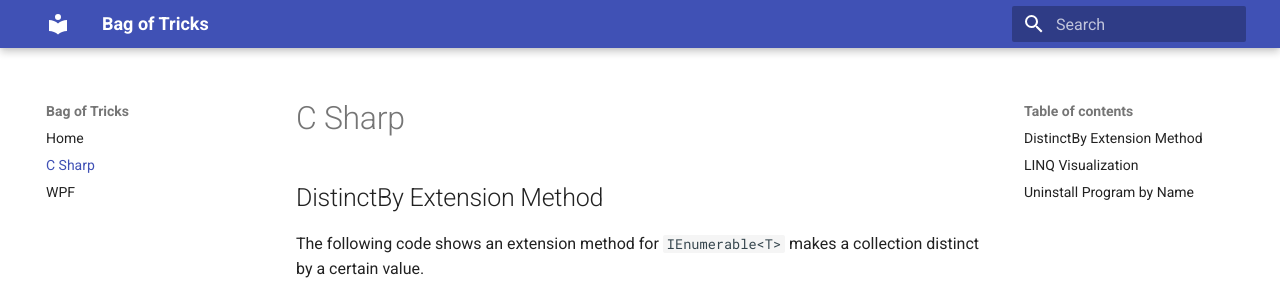
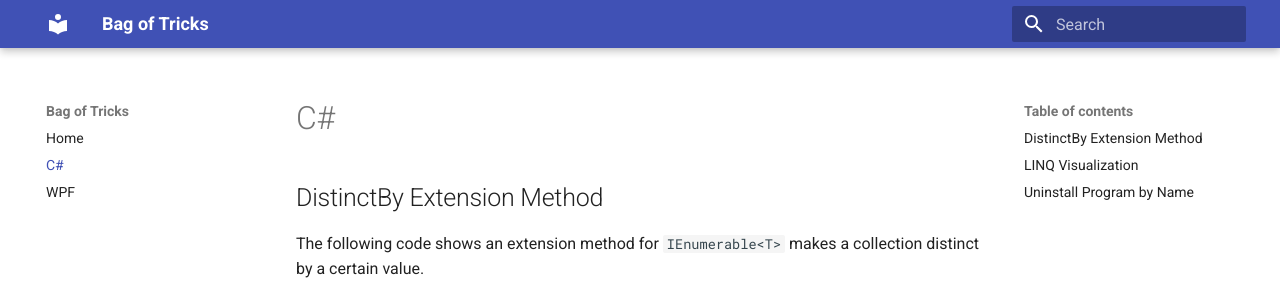
Before and after one commit to toasty-toast/notes, an MkDocs documentation site: the page built from docs/csharp.md, in a window 1280 px wide and 900 px high. Shown: the top 295 px of the window. Built offline with MkDocs 1.6.1 and Material for MkDocs 9.7.7, drawn with Linux system fonts in a browser that asks for light colours.

Commit message:
Use HTML entity for "#" in C#

```diff
--- a/docs/csharp.md
+++ b/docs/csharp.md
@@ -1,4 +1,4 @@
-# C Sharp
+# C&#35;
 
 ## DistinctBy Extension Method
 
```
